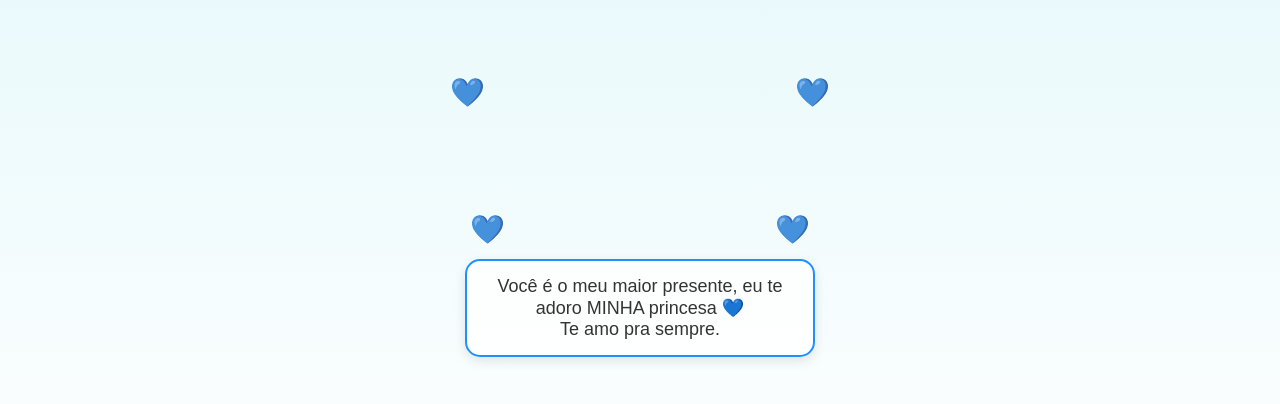
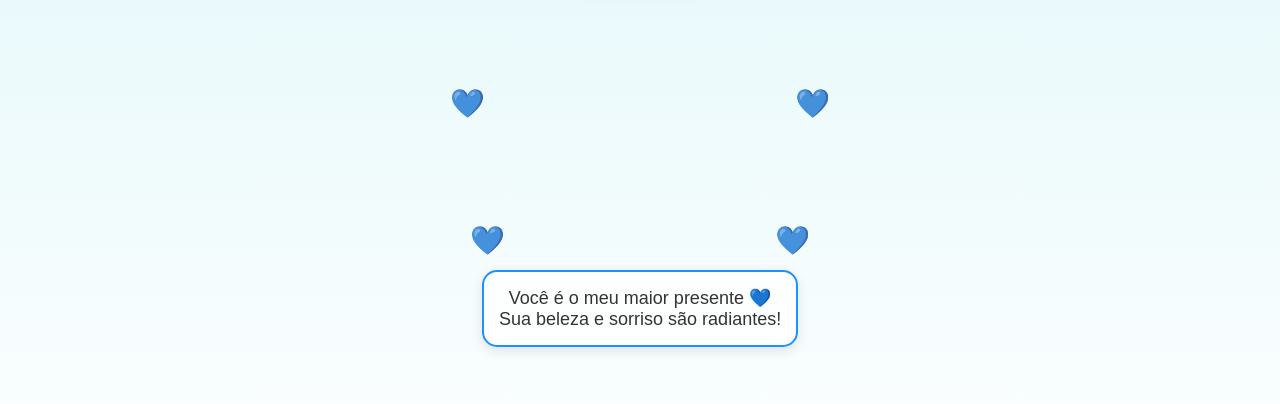
Before and after one commit to toksih/amorzao, a plain HTML site: page index.html in a window 1280 px wide. Both pictures are taken after a click on the button "Clique aqui 💙". Shown: the part 252-656 px from the top of the page. Drawn offline with Linux system fonts and the light colour scheme.

Commit message:
Update index.html

```diff
--- a/index.html
+++ b/index.html
@@ -120,8 +120,8 @@
         </div>
 
         <div class="message-box">
-            Você é o meu maior presente, eu te adoro MINHA princesa 💙<br>
-            Te amo pra sempre.
+            Você é o meu maior presente 💙<br>
+            Sua beleza e sorriso são radiantes!<br>
         </div>
 
         <audio id="musica" src="c:\Users\iago\Documents\html2\projeto amorzinho\Love Songs (Bonus) (mp3cut.net).mp3"></audio>
```
